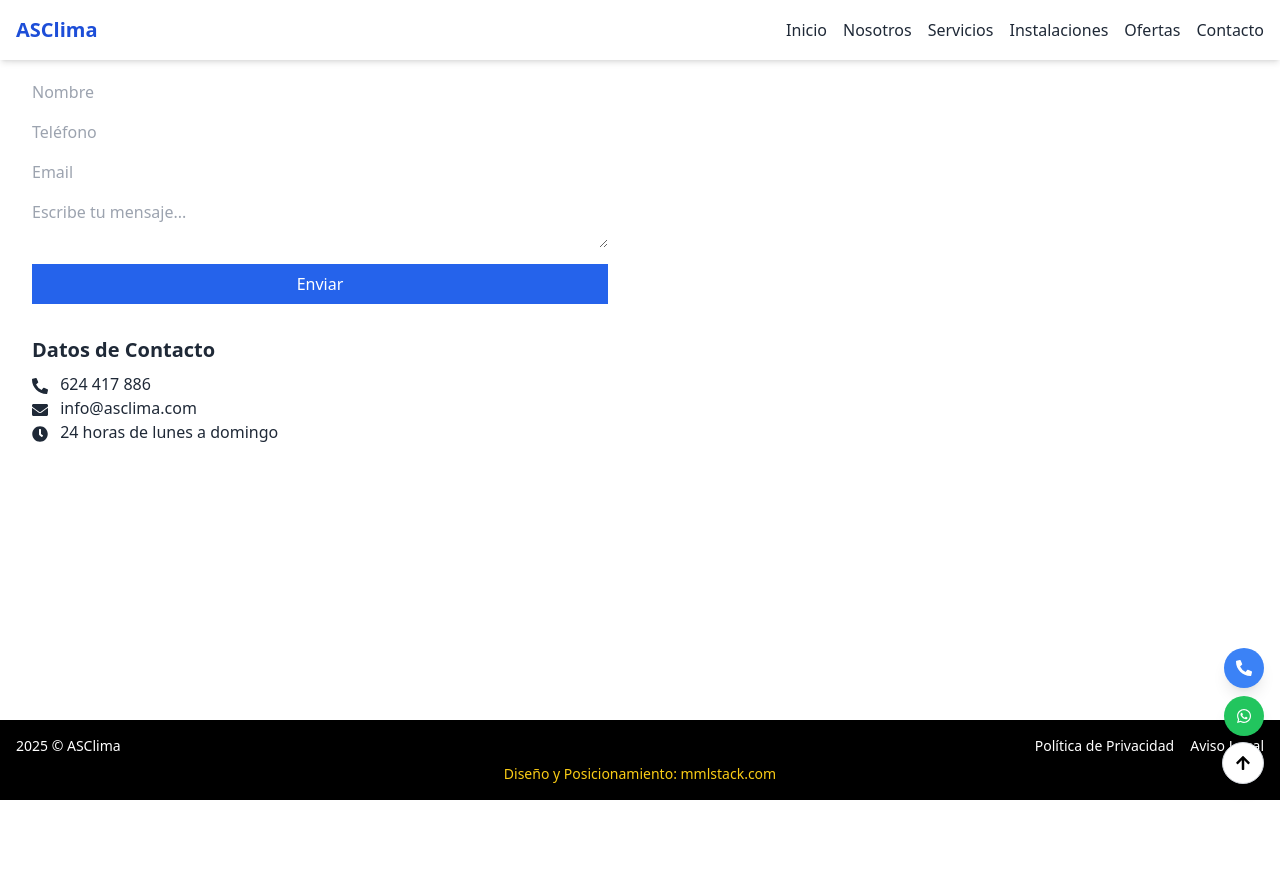
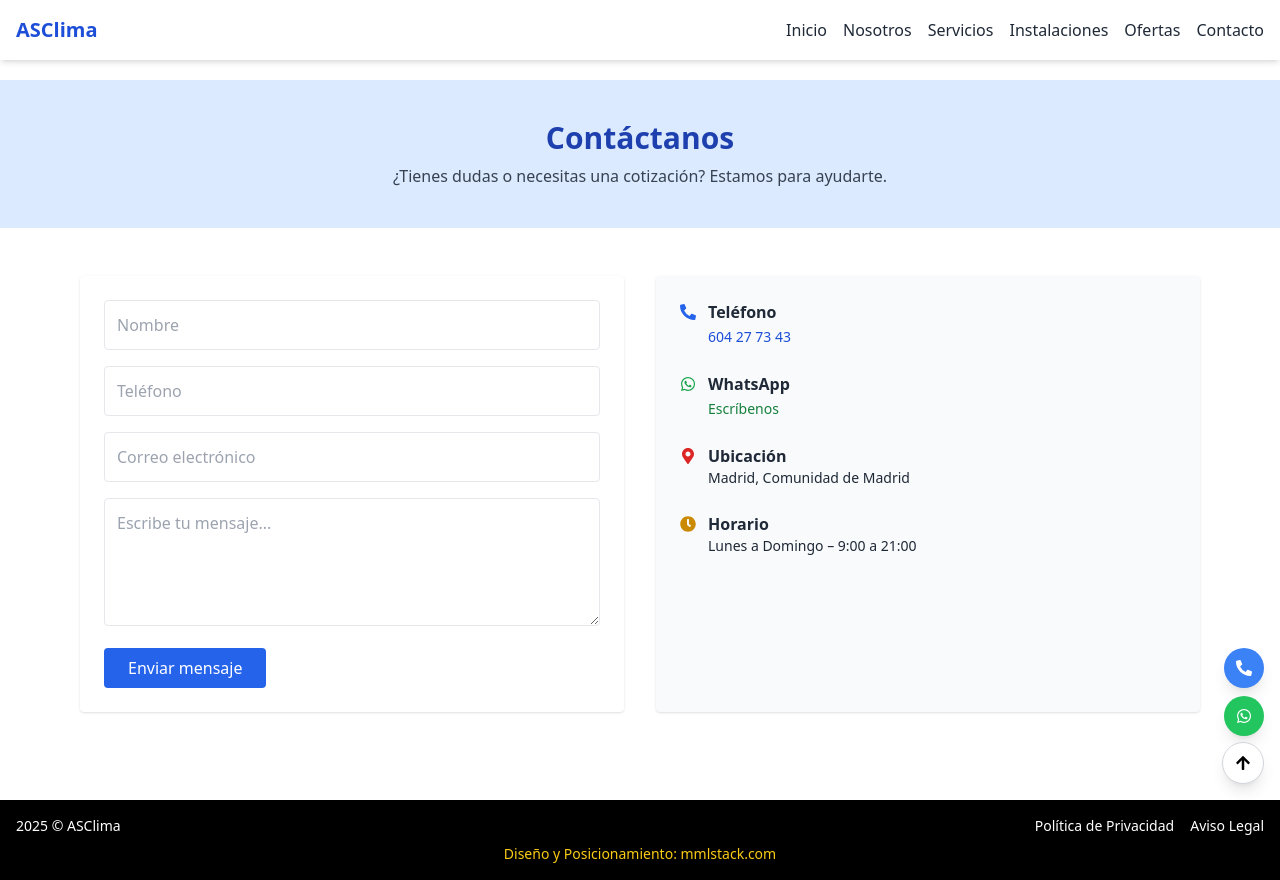
Before and after one commit to MarianDark/asclima, a React (Vite) app in the folder frontend/: page /contacto in a window 1280 px wide. Before the commit the page ends 800 px from the top, so only its background shows below. Built offline with nearby package versions, Linux system fonts and the light colour scheme.

Commit message:
Subo últimos cambios

```diff
--- a/frontend/src/pages/Contacto.jsx
+++ b/frontend/src/pages/Contacto.jsx
@@ -1,40 +1,120 @@
+// src/pages/Contacto.jsx
+
 import { useState } from "react";
 import axios from "axios";
-import { FaPhoneAlt, FaEnvelope, FaClock } from "react-icons/fa";
+import { FaPhoneAlt, FaWhatsapp, FaMapMarkerAlt, FaClock } from "react-icons/fa";
 
 export default function Contacto() {
-  const [form, setForm] = useState({ nombre: "", telefono: "", email: "", mensaje: "" });
+  const [form, setForm] = useState({
+    nombre: "",
+    telefono: "",
+    email: "",
+    mensaje: "",
+  });
 
   const handleSubmit = async (e) => {
     e.preventDefault();
-    await axios.post("http://localhost:5000/api/contacto", form);
-    alert("Mensaje enviado correctamente");
-    setForm({ nombre: "", telefono: "", email: "", mensaje: "" });
+    try {
+      await axios.post("http://localhost:5000/api/contacto", form); // ajusta si estás desplegando
+      alert("Mensaje enviado con éxito");
+      setForm({ nombre: "", telefono: "", email: "", mensaje: "" });
+    } catch (error) {
+      alert("Hubo un error. Inténtalo más tarde.");
+    }
   };
 
-return (
-  <>
-    <div className="p-8">
-      <h2 className="text-2xl font-bold mb-4">Formulario de Contacto</h2>
-      <form onSubmit={handleSubmit} className="grid gap-4 max-w-xl">
-        <input type="text" placeholder="Nombre" required
-          value={form.nombre} onChange={(e) => setForm({ ...form, nombre: e.target.value })} />
-        <input type="tel" placeholder="Teléfono" required
-          value={form.telefono} onChange={(e) => setForm({ ...form, telefono: e.target.value })} />
-        <input type="email" placeholder="Email" required
-          value={form.email} onChange={(e) => setForm({ ...form, email: e.target.value })} />
-        <textarea placeholder="Escribe tu mensaje..." required
-          value={form.mensaje} onChange={(e) => setForm({ ...form, mensaje: e.target.value })}></textarea>
-        <button type="submit" className="bg-blue-600 text-white px-4 py-2">Enviar</button>
-      </form>
+  return (
+    <div className="mt-20">
+      {/* Hero */}
+      <section className="bg-blue-100 py-10 text-center">
+        <h1 className="text-3xl font-bold text-blue-800">Contáctanos</h1>
+        <p className="mt-2 text-gray-700">¿Tienes dudas o necesitas una cotización? Estamos para ayudarte.</p>
+      </section>
+
+      {/* Formulario + Datos */}
+      <section className="py-12 px-4 max-w-6xl mx-auto grid grid-cols-1 md:grid-cols-2 gap-8">
+        {/* Formulario */}
+        <form onSubmit={handleSubmit} className="bg-white p-6 shadow rounded space-y-4">
+          <input
+            type="text"
+            placeholder="Nombre"
+            required
+            className="w-full p-3 border rounded"
+            value={form.nombre}
+            onChange={(e) => setForm({ ...form, nombre: e.target.value })}
+          />
+          <input
+            type="tel"
+            placeholder="Teléfono"
+            required
+            className="w-full p-3 border rounded"
+            value={form.telefono}
+            onChange={(e) => setForm({ ...form, telefono: e.target.value })}
+          />
+          <input
+            type="email"
+            placeholder="Correo electrónico"
+            required
+            className="w-full p-3 border rounded"
+            value={form.email}
+            onChange={(e) => setForm({ ...form, email: e.target.value })}
+          />
+          <textarea
+            placeholder="Escribe tu mensaje..."
+            required
+            className="w-full p-3 border rounded h-32"
+            value={form.mensaje}
+            onChange={(e) => setForm({ ...form, mensaje: e.target.value })}
+          ></textarea>
+          <button
+            type="submit"
+            className="bg-blue-600 text-white px-6 py-2 rounded hover:bg-blue-700 transition"
+          >
+            Enviar mensaje
+          </button>
+        </form>
+
+        {/* Información de contacto */}
+        <div className="bg-gray-50 p-6 shadow rounded space-y-6 text-gray-800">
+          <div className="flex items-start gap-3">
+            <FaPhoneAlt className="mt-1 text-blue-600" />
+            <div>
+              <p className="font-semibold">Teléfono</p>
+              <a href="tel:624417886" className="text-sm text-blue-700">
+                604 27 73 43
+              </a>
+            </div>
+          </div>
+          <div className="flex items-start gap-3">
+            <FaWhatsapp className="mt-1 text-green-600" />
+            <div>
+              <p className="font-semibold">WhatsApp</p>
+              <a
+                href="https://wa.me/34624417886"
+                target="_blank"
+                rel="noopener noreferrer"
+                className="text-sm text-green-700"
+              >
+                Escríbenos
+              </a>
+            </div>
+          </div>
+          <div className="flex items-start gap-3">
+            <FaMapMarkerAlt className="mt-1 text-red-600" />
+            <div>
+              <p className="font-semibold">Ubicación</p>
+              <p className="text-sm">Madrid, Comunidad de Madrid</p>
+            </div>
+          </div>
+          <div className="flex items-start gap-3">
+            <FaClock className="mt-1 text-yellow-600" />
+            <div>
+              <p className="font-semibold">Horario</p>
+              <p className="text-sm">Lunes a Domingo – 9:00 a 21:00</p>
+            </div>
+          </div>
+        </div>
+      </section>
     </div>
-
-    <div className="mt-10 md:mt-0 md:ml-8">
-      <h2 className="text-xl font-bold mb-2">Datos de Contacto</h2>
-      <p><FaPhoneAlt className="inline mr-2" /> 624 417 886</p>
-      <p><FaEnvelope className="inline mr-2" /> info@asclima.com</p>
-      <p><FaClock className="inline mr-2" /> 24 horas de lunes a domingo</p>
-    </div>
-  </>
-);
+  );
 }
--- a/frontend/src/pages/Ofertas.jsx
+++ b/frontend/src/pages/Ofertas.jsx
@@ -1,17 +1,69 @@
+// src/pages/Ofertas.jsx
+
+import ofertaGas from "../assets/oferta-gas.png"; // usa los nombres de tus imágenes
+import ofertaInstalacion from "../assets/oferta-instalacion.jpg";
+
 export default function Ofertas() {
   return (
-    <div className="p-8 max-w-5xl mx-auto">
-      <h1 className="text-3xl font-bold text-blue-700 mb-4">Oferta: Carga de Gas</h1>
-      <div className="p-6 border shadow-lg rounded bg-blue-50">
-        <p className="text-lg font-medium">CARGA DE GAS AIRE ACONDICIONADO</p>
-        <p className="text-5xl font-bold my-4 text-blue-600">80€</p>
-        <ul className="list-disc pl-6 text-gray-700 space-y-1">
-          <li>Revisión</li>
-          <li>Carga de gas (todo tipo de gases)</li>
-          <li>Garantía 2 años</li>
-        </ul>
-        <button className="mt-6 px-6 py-2 bg-blue-600 text-white rounded">LLÁMANOS</button>
-      </div>
+    <div className="mt-20">
+      {/* Hero */}
+      <section className="bg-blue-100 py-14 text-center">
+        <h1 className="text-3xl sm:text-4xl font-bold text-blue-800">Nuestras Ofertas</h1>
+        <p className="mt-4 text-gray-700 max-w-xl mx-auto">
+          Descubre las promociones vigentes en instalación, mantenimiento y carga de gas. ¡Aprovecha precios especiales por tiempo limitado!
+        </p>
+      </section>
+
+      {/* Bloques de oferta */}
+      <section className="py-12 px-4 bg-white">
+        <div className="max-w-6xl mx-auto grid grid-cols-1 md:grid-cols-2 gap-8">
+          {/* Oferta de gas */}
+          <div className="bg-gray-50 rounded shadow hover:shadow-lg transition">
+            <img src={ofertaGas} alt="Oferta Carga de Gas" className="w-full rounded-t" />
+            <div className="p-6 text-left">
+              <h3 className="text-xl font-bold text-blue-700 mb-2">Carga de Gas por 80€</h3>
+              <p className="text-sm text-gray-700 mb-4">
+                Incluye revisión completa del sistema y garantía. Ideal para equipos con pérdida de rendimiento.
+              </p>
+              <a
+                href="/contacto"
+                className="inline-block bg-blue-600 text-white py-2 px-4 rounded hover:bg-blue-700"
+              >
+                Solicitar
+              </a>
+            </div>
+          </div>
+
+          {/* Oferta de instalación */}
+          <div className="bg-gray-50 rounded shadow hover:shadow-lg transition">
+            <img src={ofertaInstalacion} alt="Oferta Instalación" className="w-full rounded-t" />
+            <div className="p-6 text-left">
+              <h3 className="text-xl font-bold text-blue-700 mb-2">Instalación desde 199€</h3>
+              <p className="text-sm text-gray-700 mb-4">
+                Instalación profesional de Split 1x1 incluyendo desplazamiento y materiales básicos.
+              </p>
+              <a
+                href="/contacto"
+                className="inline-block bg-blue-600 text-white py-2 px-4 rounded hover:bg-blue-700"
+              >
+                Reservar ahora
+              </a>
+            </div>
+          </div>
+        </div>
+      </section>
+
+      {/* CTA final */}
+      <section className="bg-yellow-300 py-10 px-4 text-center">
+        <h2 className="text-2xl font-semibold text-gray-800">¡Aprovecha estas ofertas antes de que terminen!</h2>
+        <p className="mt-2 text-sm text-gray-700">Contáctanos hoy mismo y asegura tu cita al mejor precio.</p>
+        <a
+          href="/contacto"
+          className="mt-4 inline-block bg-blue-700 text-white py-2 px-6 rounded hover:bg-blue-800 transition"
+        >
+          📞 624 417 886
+        </a>
+      </section>
     </div>
   );
 }
```
Also changed, not shown: frontend/src/assets/oferta-instalacion.jpg (added), 1 other file (tests, documents, lock files or other folders).
